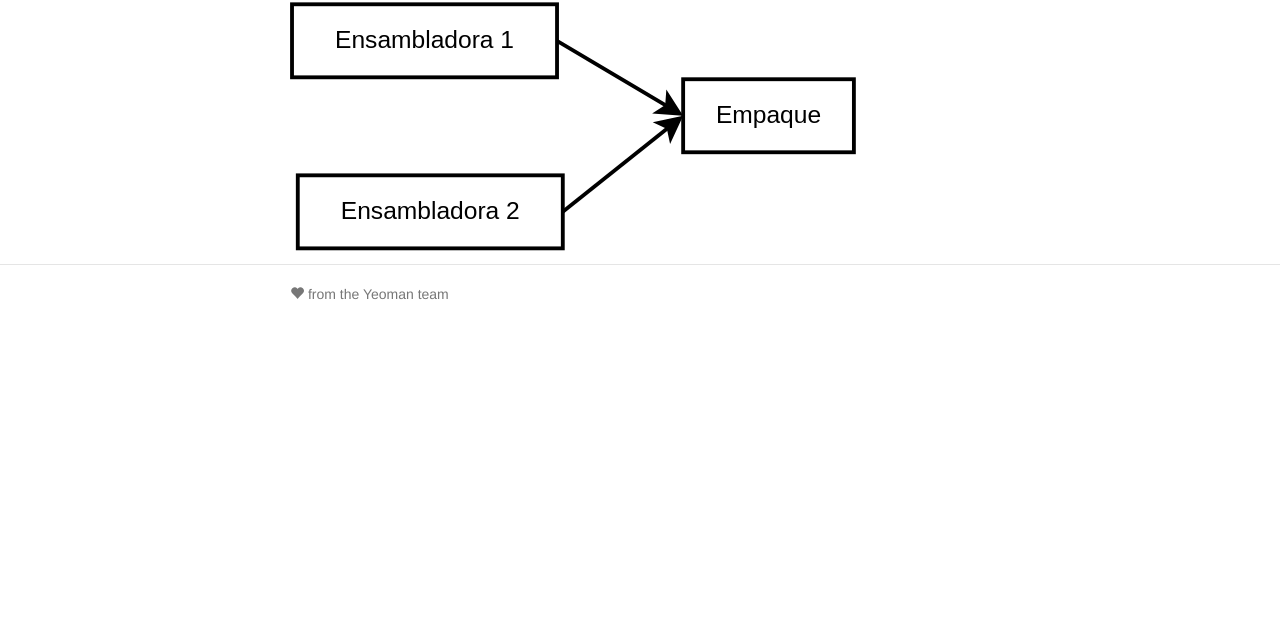
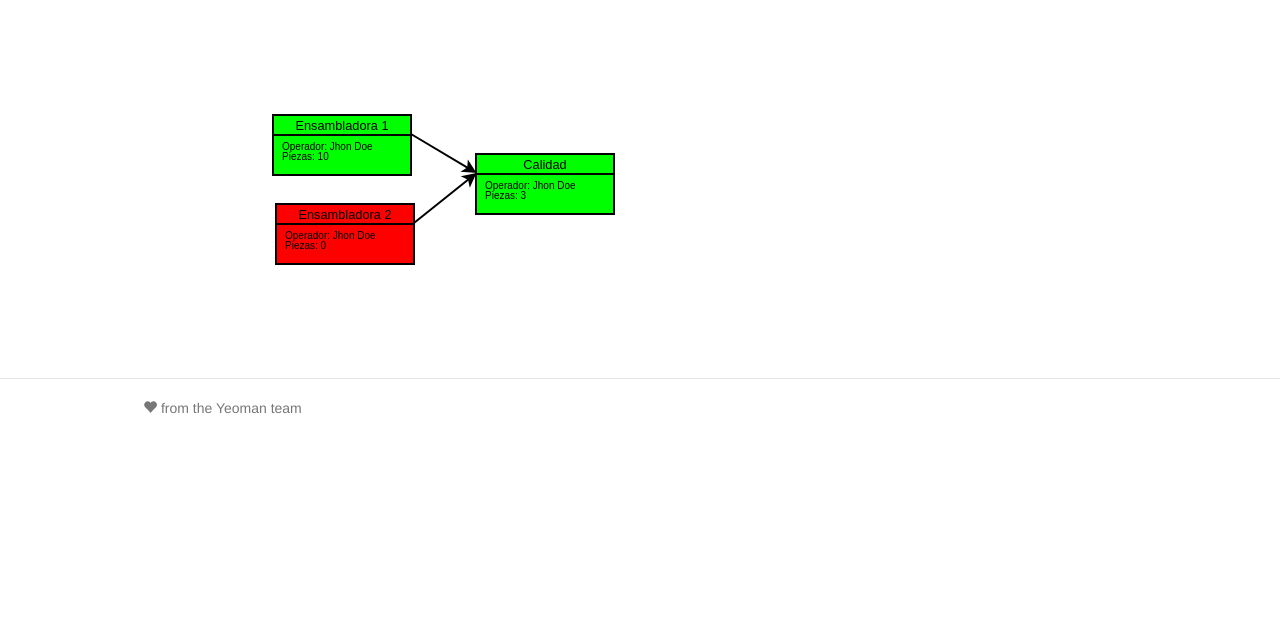
Before and after one commit to ramontiveros/ProductionLine, a website: page app/index.html in a window 1280 px wide. Shown: the part 178-800 px from the top of the page. Drawn offline with nearby package versions, Linux system fonts and the light colour scheme; some packages are replaced by stand-ins of ours; files that its build step writes are made by us from their sources.

Commit message:
Con pantalla main

```diff
--- a/app/scripts/controllers/main.js
+++ b/app/scripts/controllers/main.js
@@ -7,6 +7,33 @@
  * # MainCtrl
  * Controller of the productionLineApp
  */
+var Box = function(data){
+    this.name = data.name;
+    this.x = data.x;
+    this.y = data.y;
+    this.operator = data.operator;
+    this.pieces = data.pieces;
+    this.w = 138;
+    this.h = 60;
+
+    this.xt = function() {return this.x + 69;}
+    this.yt = function() {return this.y + 15;}
+    this.xl1 = function() {return this.x;}
+    this.yl1 = function() {return this.y + 20;}
+    this.xl2 = function() {return this.x + this.w;}
+    this.yl2 = function() {return this.y + 20;}
+    this.xo = function(){ return this.xt() - 60;}
+    this.yo = function(){ return this.yt() + 20;}
+    this.xp = function(){ return this.xt() - 60;}
+    this.yp = function(){ return this.yo() + 10;}
+    this.color = function(){return this.pieces > 0 ? "fill: #00ff00" : "fill: #ff0000";}
+};
+
 angular.module('productionLineApp')
   .controller('MainCtrl', function () {
+      this.ensambladoras = [
+	  new Box({name: "Ensambladora 1", x: 130, y: 120, operator: "Jhon Doe", pieces: 10 }),
+	  new Box({name: "Ensambladora 2", x: 133, y: 209, operator: "Jhon Doe", pieces: 0 }),
+	  new Box({name: "Calidad", x: 333, y: 159, operator: "Jhon Doe", pieces: 3 })
+      ];
   });
--- a/app/styles/main.css
+++ b/app/styles/main.css
@@ -62,7 +62,7 @@ body {
 /* Responsive: Portrait tablets and up */
 @media screen and (min-width: 768px) {
   .container {
-    max-width: 730px;
+    max-width: 1024px;
   }
 
   /* Remove the padding we set earlier */
--- a/app/views/main.html
+++ b/app/views/main.html
@@ -1,24 +1,17 @@
-<h1>Estado de line</h1>
-<svg width="15cm" height="7cm" viewBox="129 119 295 130" xmlns="http://www.w3.org/2000/svg" xmlns:xlink="http://www.w3.org/1999/xlink">
-  <g>
-    <rect style="fill: #ffffff" x="130.05" y="120" width="137.9" height="38"/>
-    <rect style="fill: none; fill-opacity:0; stroke-width: 2; stroke: #000000" x="130.05" y="120" width="137.9" height="38"/>
-    <text font-size="12.7998" style="fill: #000000;text-anchor:middle;font-family:sans-serif;font-style:normal;font-weight:normal" x="199" y="142.9">
-      <tspan x="199" y="142.9">Ensambladora 1</tspan>
+<h1>Estado de la linea</h1>
+<svg width="20cm" height="10cm" xmlns="http://www.w3.org/2000/svg" xmlns:xlink="http://www.w3.org/1999/xlink">
+  <g ng-repeat="en in main.ensambladoras">
+    <rect ng-attr-style="{{en.color()}}" ng-attr-width="{{en.w}}" ng-attr-height="{{en.h}}" ng-attr-x="{{en.x}}"  ng-attr-y="{{en.y}}"/>
+    <rect style="fill: none; fill-opacity:0; stroke-width: 2; stroke: #000000" ng-attr-x="{{en.x}}"  ng-attr-y="{{en.y}}" ng-attr-width="{{en.w}}" ng-attr-height="{{en.h}}"/>
+    <line ng-attr-x1="{{en.xl1()}}"  ng-attr-y1="{{en.yl1()}}" ng-attr-x2="{{en.xl2()}}" ng-attr-y2="{{en.yl2()}}" style="stroke:rgb(0,0,0);stroke-width:2" />
+    <text font-size="12.7998" style="fill: #000000;text-anchor:middle;font-family:sans-serif;font-style:normal;font-weight:normal"  ng-attr-x="{{en.xt()}}" ng-attr-y="{{en.yt()}}">
+      <tspan ng-attr-x="{{en.xt()}}" ng-attr-y="{{en.yt()}}">{{en.name}}</tspan>
     </text>
-  </g>
-  <g>
-    <rect style="fill: #ffffff" x="133.05" y="209" width="137.9" height="38"/>
-    <rect style="fill: none; fill-opacity:0; stroke-width: 2; stroke: #000000" x="133.05" y="209" width="137.9" height="38"/>
-    <text font-size="12.7998" style="fill: #000000;text-anchor:middle;font-family:sans-serif;font-style:normal;font-weight:normal" x="202" y="231.9">
-      <tspan x="202" y="231.9">Ensambladora 2</tspan>
+    <text font-size="10" style="fill: #000000;text-anchor:start;font-family:sans-serif;font-style:normal;font-weight:normal"  ng-attr-x="{{en.xo()}}" ng-attr-y="{{en.yo()}}">
+      <tspan ng-attr-x="{{en.xo()}}" ng-attr-y="{{en.yo()}}">Operador: {{en.operator}}</tspan>
     </text>
-  </g>
-  <g>
-    <rect style="fill: #ffffff" x="333.575" y="159" width="88.85" height="38"/>
-    <rect style="fill: none; fill-opacity:0; stroke-width: 2; stroke: #000000" x="333.575" y="159" width="88.85" height="38"/>
-    <text font-size="12.7998" style="fill: #000000;text-anchor:middle;font-family:sans-serif;font-style:normal;font-weight:normal" x="378" y="181.9">
-      <tspan x="378" y="181.9">Empaque</tspan>
+    <text font-size="10" style="fill: #000000;text-anchor:start;font-family:sans-serif;font-style:normal;font-weight:normal"  ng-attr-x="{{en.xp()}}" ng-attr-y="{{en.yp()}}">
+      <tspan ng-attr-x="{{en.xp()}}" ng-attr-y="{{en.yp()}}">Piezas: {{en.pieces}}</tspan>
     </text>
   </g>
   <g>
```
